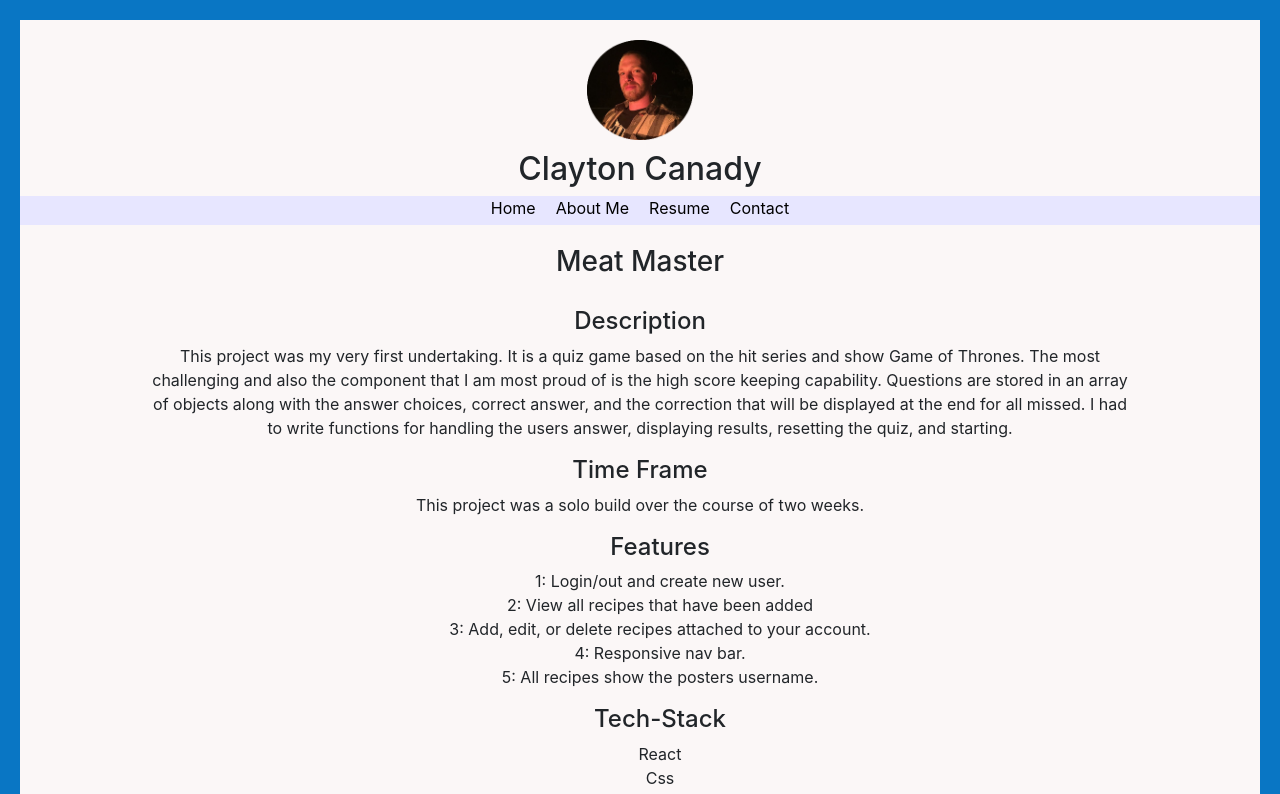
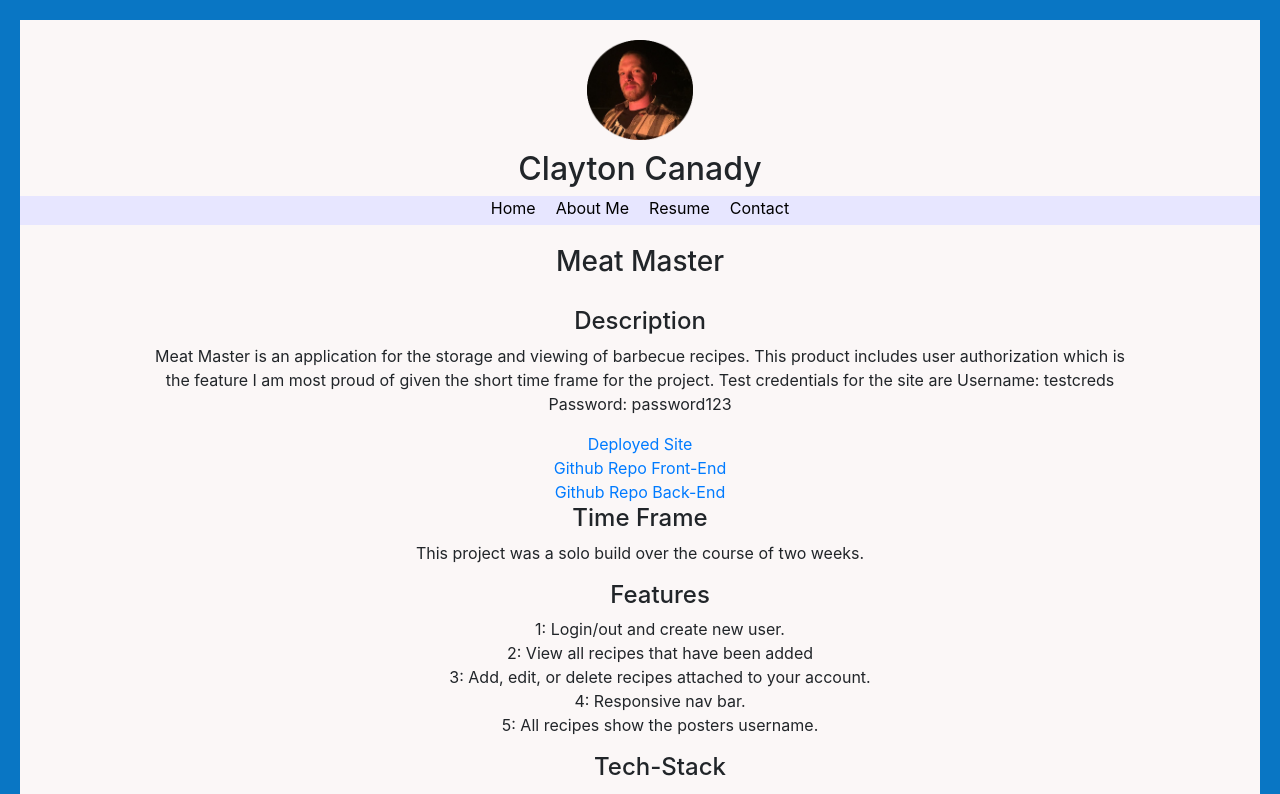
Before and after one commit to ClaytonCanady/cjc_portfolio, a React (Create React App) app: page /MeatMaster in a window 1280 px wide. Shown: the top 794 px of the page. Built offline with nearby package versions, Linux system fonts and the light colour scheme.

Commit message:
reorganize complete

```diff
--- a/src/AboutMe.js
+++ b/src/AboutMe.js
@@ -8,10 +8,9 @@ class AboutMe extends Component {
 				<br />
 				<h4>Thank You for Visiting my Page!</h4>
 				<p>
-					My name is Clayton Canady, I am a fullstack developer moving to the
-					Austin area. I'm originally from North Carolina but am making the move
-					for job opportunities. I am an army veteran and also have a background
-					in welding and fabrication.
+					With my unusual background for the industry and ever growing skillset
+					I would be a valuable asset to your team. I am a swift learner and
+					exceed at both leading and working with teams to deliver results.
 				</p>
 
 				<h4>Not Just a Programmer.</h4>
--- a/src/DungeonsAndDragons.js
+++ b/src/DungeonsAndDragons.js
@@ -16,6 +16,17 @@ class DungeonsAndDragons extends Component {
 					external API and rendered in the browser as list items until they are
 					clicked to show more information.
 				</p>
+				<a
+					href='https://dungeons-and-dragons-info.herokuapp.com/'
+					target='blank'>
+					Deployed Site
+				</a>
+				<br />
+				<a
+					href='https://github.com/ClaytonCanady/dungeons-and-dragons-app'
+					target='blank'>
+					Github Repo
+				</a>
 				<h4>Time Frame</h4>
 				<p>This project was a solo build over the course of two weeks.</p>
 				<ul>
--- a/src/Fleet.js
+++ b/src/Fleet.js
@@ -7,23 +7,35 @@ class Fleet extends Component {
 				<h3>Fleet Vehicle Management</h3>
 				<h4>Description</h4>
 				<p>
-							Fleet Vehicle management is a project I collaborated with three
-							other engineers on. It is an application for companies to keep
-							track of their fleet of vehicles and when they need to be
-							serviced.
+					Fleet Vehicle management is a project I collaborated with three other
+					engineers on. It is an application for companies to keep track of
+					their fleet of vehicles and when they need to be serviced. Test
+					credentials for the site are Email: testcreds@gmail.com Password:
+					password123
 				</p>
+				<a href='https://warm-brook-93750-dev.herokuapp.com/' target='blank'>
+					Deployed Site
+				</a>
+				<br />
+				<a
+					href='https://github.com/SEIR622-Cass-theCassettes/fleet-frontend'
+					target='blank'>
+					Github Repo Front-End
+				</a>
+				<br />
+				<a
+					href='https://github.com/SEIR622-Cass-theCassettes/fleet-backend'
+					target='blank'>
+					Github Repo Back-End
+				</a>
 				<h4>Time Frame</h4>
-						<p>
-							This project was a collaboration over the course of two weeks.
-						</p>
+				<p>This project was a collaboration over the course of two weeks.</p>
 				<ul>
 					<h4>Features</h4>
 					<li>1: Login/out and create new user.</li>
 					<li>2: Email Validation.</li>
 					<li>3: Add or edit vehicles attached to your account.</li>
-							<li>
-								4: Add notes to vehicles and set their operational status.
-							</li>
+					<li>4: Add notes to vehicles and set their operational status.</li>
 				</ul>
 				<ul>
 					<h4>Tech-Stack</h4>
@@ -38,16 +50,12 @@ class Fleet extends Component {
 				<ul>
 					<h4>Collaborators</h4>
 					<li>
-								<a
-									href='https://www.linkedin.com/in/joshua-favre/'
-									target='blank'>
+						<a href='https://www.linkedin.com/in/joshua-favre/' target='blank'>
 							Joshua Farve
 						</a>
 					</li>
 					<li>
-								<a
-									href='https://www.linkedin.com/in/cassio-hudson/'
-									target='blank'>
+						<a href='https://www.linkedin.com/in/cassio-hudson/' target='blank'>
 							Cassio Hudson
 						</a>
 					</li>
--- a/src/GameOfThrones.js
+++ b/src/GameOfThrones.js
@@ -16,12 +16,24 @@ class GameOfThrones extends Component {
 					handling the users answer, displaying results, resetting the quiz, and
 					starting.
 				</p>
+				<a
+					href='https://claytoncanady.github.io/Game-of-Thrones-Quiz/'
+					target='blank'>
+					Deployed Site
+				</a>
+				<br />
+				<a
+					href='https://github.com/ClaytonCanady/Game-of-Thrones-Quiz'
+					target='blank'>
+					Github Repo
+				</a>
 				<h4>Time Frame</h4>
 				<p>This project was a solo build over the course of a week.</p>
 				<ul>
 					<h4>Features</h4>
 					<li>1: High-score tracking via local storage.</li>
-					<li>2: Display correct answers to any missed questions at the end.
+					<li>
+						2: Display correct answers to any missed questions at the end.
 					</li>
 					<li>
 						3: Restart button at the end of quiz that starts over form the first
--- a/src/Home.js
+++ b/src/Home.js
@@ -6,7 +6,7 @@ class Home extends Component {
 			<div className='home'>
 				<h4>Who am I?</h4>
 				<p>
-					My name is Clayton Canady, I am a fullstack developer In North Carolina. I am looking for an opportunity to relocate, hopefully to Austin, Texas. I am an army veteran and also have a background
+					My name is Clayton Canady, I am a fullstack developer currently living in North Carolina. I am looking for an opportunity to relocate, hopefully to Austin, Texas. I am an army veteran and also have a background
 					in welding and fabrication. My interests include spending time outdoors whether that be hiking, hunting, grilling, or fishing. I also enjoy playing games with friends and family, both online and in tabletop format.
 				</p>
 
--- a/src/MeatMaster.js
+++ b/src/MeatMaster.js
@@ -7,15 +7,26 @@ class MeatMaster extends Component {
 				<h3>Meat Master</h3>
 				<h4>Description</h4>
 				<p>
-					This project was my very first undertaking. It is a quiz game based on
-					the hit series and show Game of Thrones. The most challenging and also
-					the component that I am most proud of is the high score keeping
-					capability. Questions are stored in an array of objects along with the
-					answer choices, correct answer, and the correction that will be
-					displayed at the end for all missed. I had to write functions for
-					handling the users answer, displaying results, resetting the quiz, and
-					starting.
+					Meat Master is an application for the storage and viewing of barbecue
+					recipes. This product includes user authorization which is the feature
+					I am most proud of given the short time frame for the project. Test
+					credentials for the site are Username: testcreds Password: password123
 				</p>
+				<a href='https://meat-master-front.herokuapp.com/' target='blank'>
+					Deployed Site
+				</a>
+				<br />
+				<a
+					href='https://github.com/ClaytonCanady/meat-master-frontend'
+					target='blank'>
+					Github Repo Front-End
+				</a>
+				<br />
+				<a
+					href='https://github.com/ClaytonCanady/meat-master-backend'
+					target='blank'>
+					Github Repo Back-End
+				</a>
 				<h4>Time Frame</h4>
 				<p>This project was a solo build over the course of two weeks.</p>
 				<ul>
```
Lines whose indentation alone changed are shown as unchanged.
